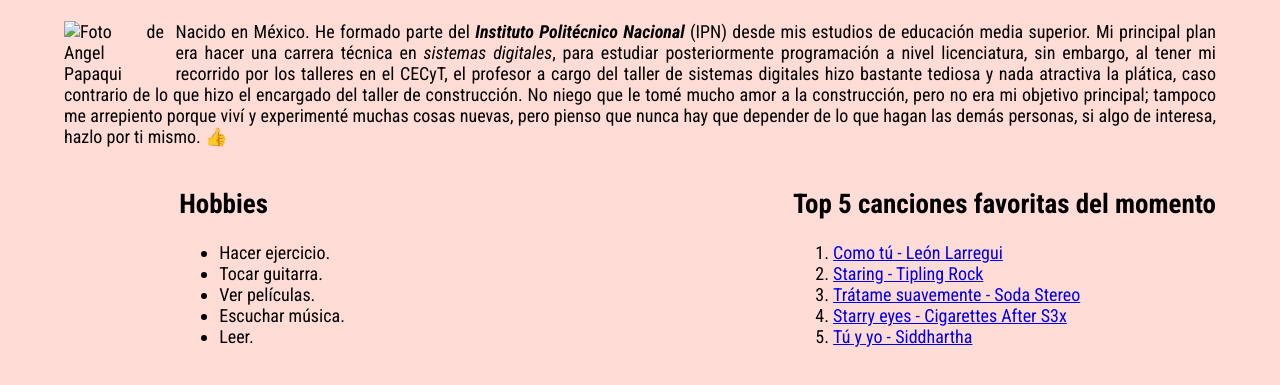
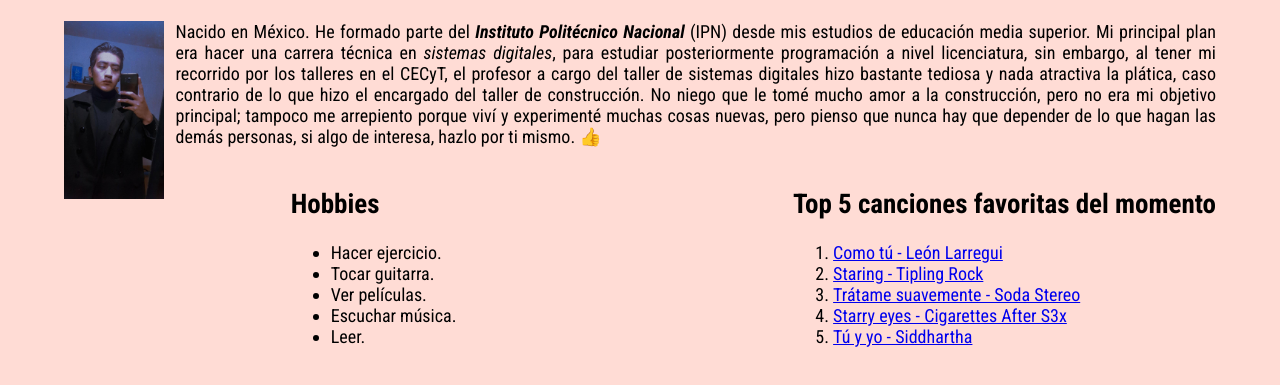
Before and after one commit to angel-papaqui/ejercicios-HTML, a plain HTML site: page aboutme.html in a window 1280 px wide. Shown: the part 69-454 px from the top of the page. Drawn offline with Linux system fonts and the light colour scheme; the site is published under a folder, as on GitHub Pages, so addresses that start at the root find nothing.

Commit message:
feat: cambio en la ruta de la imagen

```diff
--- a/aboutme.html
+++ b/aboutme.html
@@ -18,7 +18,7 @@
     </header>
 
     <section>
-        <p><img src="/src/Papaqui.jpg" width="100px" alt="Foto de Angel Papaqui" class="Papaqui">
+        <p><img src="./src/Papaqui.jpg" width="100px" alt="Foto de Angel Papaqui" class="Papaqui">
              Nacido en México. He formado parte del <strong><em>Instituto Politécnico Nacional</em></strong> (IPN)
             desde
             mis estudios de educación media superior. Mi principal plan era hacer una carrera técnica en
```
Also changed, not shown: index.html (+1 -1 lines).
